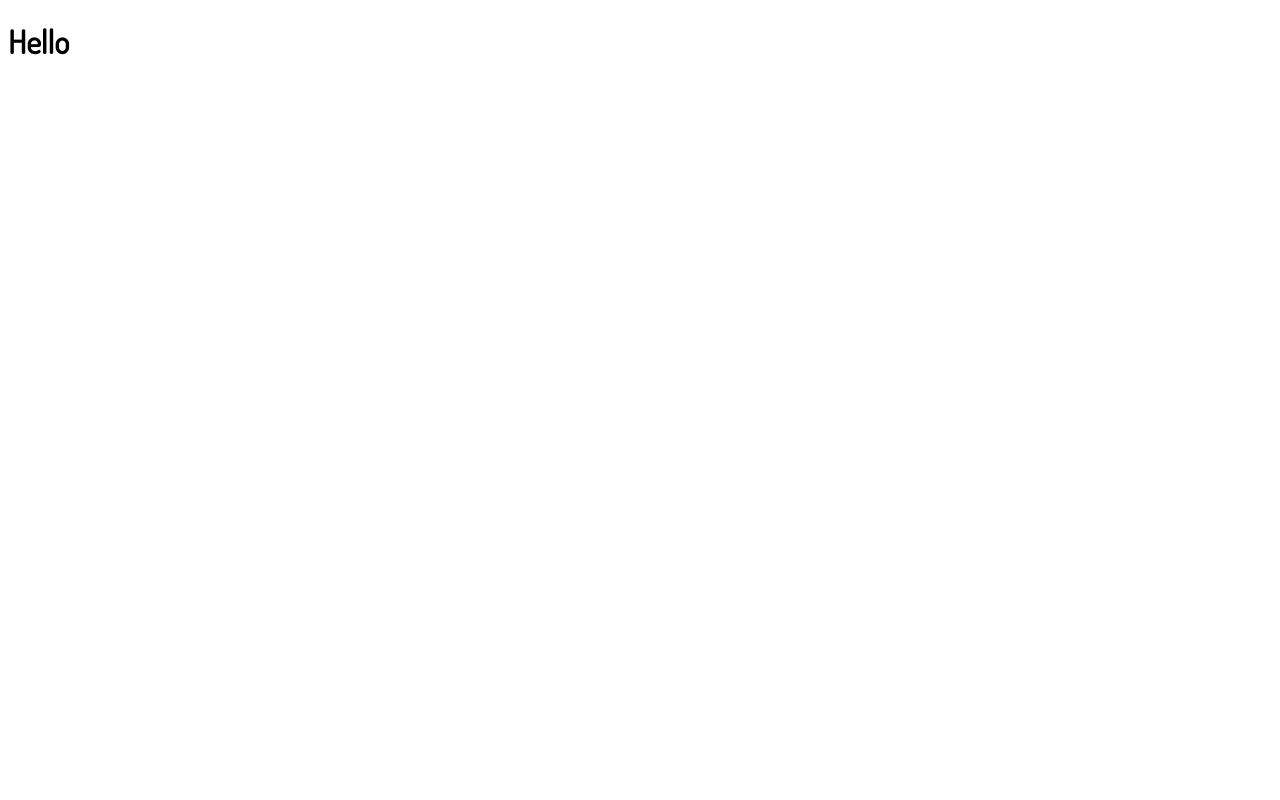
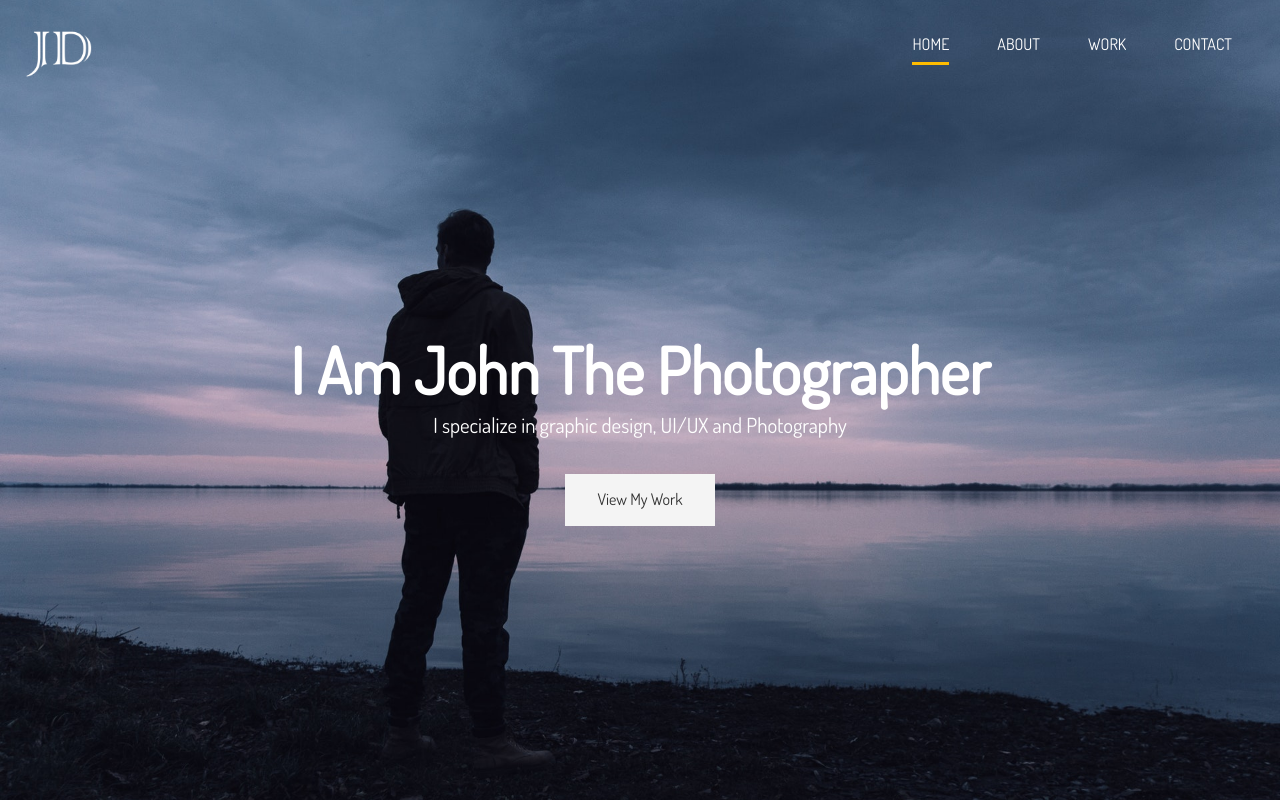
Before and after one commit to bmckenzie93/traversey-portfolio-website, a plain HTML site: page dist/index.html in a window 1280 px wide. Drawn offline with Linux system fonts and the light colour scheme.

Commit message:
Completed Header and Main Nav

```diff
--- a/dist/index.html
+++ b/dist/index.html
@@ -5,11 +5,31 @@
   <meta name="viewport" content="width=device-width, initial-scale=1.0">
   <meta http-equiv="X-UA-Compatible" content="ie=edge">
   <script src="https://kit.fontawesome.com/75bc144dac.js" crossorigin="anonymous"></script>
-  <link href="https://fonts.googleapis.com/css?family=Dosis&display=swap" rel="stylesheet">
-  <link rel="stylesheet" href="/dist/css/style.min.css">
+  <link href="https://fonts.googleapis.com/css?family=Dosis&display=swap" rel="stylesheet"/>
+  <link rel="stylesheet" href="/dist/css/style.min.css"/>
   <title>Brandon McKenzie | UI/UX Designer & Photographer</title>
 </head>
 <body>
-  <h1>Hello</h1>
+  <!-- Header -->
+  <header id="header-home">
+    <div class="container">
+      <nav id="main-nav">
+        <img src="images/logo.png" alt="My Portfolio" id="logo">
+        <ul>
+          <li><a href="index.html" class="current">Home</a></li>
+          <li><a href="about.html">About</a></li>
+          <li><a href="work.html">Work</a></li>
+          <li><a href="contact.html">Contact</a></li>
+        </ul>
+      </nav>
+      <div class="header-content">
+        <h1>I Am John The <span class="txt-type" data-wait="3000" data-words='["Photographer", "Designer", "UI/UX Dev"]'></span></h1>
+        <p class="lead">I specialize in graphic design, UI/UX and Photography</p>
+        <a href="work.html" class="btn-light">View My Work</a>
+      </div>
+    </div>
+  </header>
+
+  <script src="scripts/typewriter.js"></script>
 </body>
 </html>
--- /dev/null
+++ b/sass/_config.scss
@@ -0,0 +1,7 @@
+// Variables
+$website-width: 1280px;
+$main-color: #ffbc00;
+$light-color: #f4f4f4;
+$medium-color: #ccc;
+$dark-color: #333;
+$bg-image: url('../images/showcase.jpg');
--- /dev/null
+++ b/sass/_utilities.scss
@@ -0,0 +1,50 @@
+.container {
+  max-width: $website-width;
+  padding: 0 1.5rem;
+  margin: auto;
+  overflow: hidden;
+}
+
+// Buttons
+%btn-shared {
+  display: inline-block;
+  padding: 0.8rem 2rem;
+  transition: all .5s;
+  border: none;
+  cursor: pointer;
+}
+
+.btn {
+  &-main {
+    @extend %btn-shared;
+    color: #333;
+    background-color: $main-color;
+  }
+
+  &-light {
+    @extend %btn-shared;
+    color: #333;
+    background-color: $light-color;
+  }
+
+  &-dark {
+    @extend %btn-shared;
+    color: #f4f4f4;
+    background-color: $dark-color;
+  }
+}
+
+button[class^='btn-']:hover,
+a[class^='btn-']:hover,
+input[class^='btn-']:hover {
+  background-color: $main-color;
+}
+
+.lead {
+  font-size: 1.3rem;
+  margin-bottom: 2rem;
+}
+
+.text-center {
+  text-align: center;
+}
--- a/sass/style.scss
+++ b/sass/style.scss
@@ -1,3 +1,99 @@
+@import 'config';
+@import 'utilities';
+
+//General Styles
+* {
+  margin: 0;
+  padding: 0;
+}
+
 body {
   font-family: 'Dosis', sans-serif;
+  line-height: 1.6;
+  background: #fff;
 }
+
+a {
+  text-decoration: none;
+  color: $dark-color;
+}
+
+ul {
+  list-style: none;
+}
+
+h2,
+h3,
+h4 {
+  text-transform: uppercase;
+}
+
+img {
+  width: 100%;
+}
+
+// Logo
+#logo {
+  width: 70px;
+  height: 70px;
+  color: #fff;
+  text-transform: uppercase;
+}
+
+// Main Nav
+#main-nav {
+  display: flex;
+  justify-content: space-between;
+  padding-top: 1rem;
+
+  ul {
+    display: flex;
+  }
+
+  li {
+    padding: 1rem 1.5rem;
+  }
+
+  a {
+    text-decoration: none;
+    color: #fff;
+    text-transform: uppercase;
+    border-bottom: 3px transparent solid;
+    padding-bottom: 0.5rem;
+    transition: border-color .5s;
+
+    &:hover {
+      border-color: $medium-color;
+    }
+
+    &.current {
+      border-color: $main-color;
+    }
+  }
+}
+
+// Header
+#header {
+  // Header Home
+  &-home {
+    background: $bg-image no-repeat center right / cover;
+    height: 100vh;
+    color: #fff;
+
+    // Header Content
+    .header-content {
+      text-align: center;
+      padding-top: 20%;
+
+      h1 {
+        font-size: 4rem;
+        line-height: 1.2;
+      }
+    }
+  }
+
+  // Header Inner
+  // &-inner {
+
+  // }
+}
```
Also changed, not shown: dist/css/style.min.css, 2 other files.
